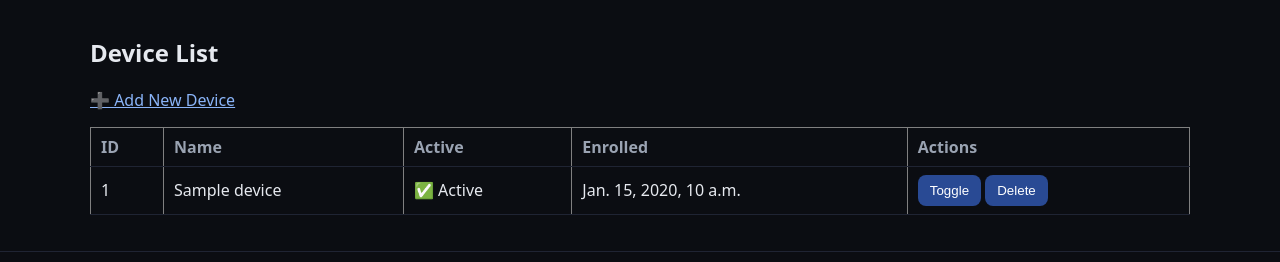
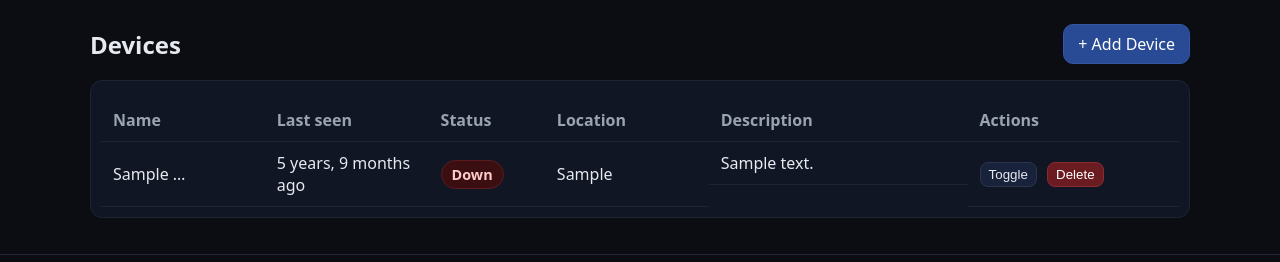
Before and after one commit to ErinFlyingSkyRocket/APSentinel, a Django app: page /ui/devices in a window 1280 px wide. Shown: the part 47-309 px from the top of the page. Run offline with Django 5.2, Linux system fonts and the light colour scheme; a user stored in the database is signed in; tables that the repository leaves empty hold one stand-in row (values such as "Sample post").

Commit message:
working on device list page

```diff
--- a/Django/apsentinel/settings.py
+++ b/Django/apsentinel/settings.py
@@ -120,7 +120,8 @@ AUTH_PASSWORD_VALIDATORS = [
 
 LANGUAGE_CODE = 'en-us'
 
-TIME_ZONE = 'UTC'
+#TIME_ZONE = 'UTC'
+TIME_ZONE = "Asia/Singapore"
 
 USE_I18N = True
 
--- a/Django/apsentinel/urls.py
+++ b/Django/apsentinel/urls.py
@@ -1,28 +1,42 @@
+# apsentinel/urls.py
 from django.contrib import admin
 from django.urls import path
+
 from .views import health, ingest_observation
 
+# UI views
+from ui.views import dashboard, observations, observation_detail
+from devices.views import (
+    devices_view as device_list_view,
+    add_device_view,
+    delete_device_view,
+    toggle_active_view,
+)
+
 from django.contrib.auth import views as auth_views
-from ui.views import dashboard, observations, observation_detail, devices_view
-from devices.views import devices_view, add_device_view, delete_device_view, toggle_active_view
-
 
 urlpatterns = [
+    # Home / Dashboard
     path("", dashboard, name="dashboard"),
+
+    # Admin
     path("admin/", admin.site.urls),
 
     # API
-    path("api/health/", health),
-    path("api/ingest/observation", ingest_observation),
+    path("api/health/", health, name="api_health"),
+    path("api/ingest/observation", ingest_observation, name="api_ingest_observation"),
 
-    # UI
-    path("ui/observations", observations),
-    path("ui/observations/<int:pk>", observation_detail),
-    path("ui/devices", devices_view),
-    path("ui/devices/add", add_device_view, name="add_device"),
-    path("ui/devices/<int:pk>/delete", delete_device_view, name="delete_device"),
-    path("ui/devices/<int:pk>/toggle", toggle_active_view, name="toggle_device"),
+    # UI - Observations
+    path("ui/observations", observations, name="observations"),
+    path("ui/observations/<int:pk>", observation_detail, name="observation_detail"),
 
+    # UI - Devices
+    path("ui/devices", device_list_view, name="devices"),
+    path("ui/devices/add", add_device_view, name="device_add"),
+    path("ui/devices/<int:pk>/delete", delete_device_view, name="device_delete"),
+    path("ui/devices/<int:pk>/toggle", toggle_active_view, name="device_toggle"),
+
+    # Auth
     path("accounts/login/",  auth_views.LoginView.as_view(template_name="registration/login.html"), name="login"),
     path("accounts/logout/", auth_views.LogoutView.as_view(), name="logout"),
 ]
--- a/Django/devices/views.py
+++ b/Django/devices/views.py
@@ -1,9 +1,12 @@
+# devices/views.py
+from django.contrib.auth.decorators import login_required
+from django.contrib import messages
+from django.db import IntegrityError
+from django.db.models import ProtectedError
 from django.shortcuts import render, redirect, get_object_or_404
 from django.views.decorators.http import require_http_methods
-from django.contrib import messages
-from django.db import IntegrityError
+
 from evidence.models import Observation
-
 from .models import Device
 
 # Crypto for key generation (ECDSA P-256)
@@ -11,6 +14,7 @@
 from cryptography.hazmat.primitives import serialization
 
 
+@login_required
 def devices_view(request):
     """
     Simple read-only list of devices.
@@ -20,12 +24,14 @@
     return render(request, "devices/list.html", {"devices": devices})
 
 
+@login_required
 @require_http_methods(["GET", "POST"])
 def add_device_view(request):
     """
     Single page that supports:
       - Generate Keypair (action=gen) -> shows keys on same page and pre-fills public key field
-      - Add Device      (action=add) -> creates device with provided name/public key/active flag
+      - Add Device      (action=add) -> creates device with provided name/public key
+        NOTE: We do NOT read 'is_active' from POST; new devices default to True.
     Template: templates/devices/add_device.html
     """
     ctx = {
@@ -33,6 +39,9 @@
         "private_pem": "",
         "generated": False,
     }
+
+    # Determine available fields on Device to avoid passing unknown kwargs
+    device_field_names = {f.name for f in Device._meta.get_fields()}
 
     if request.method == "POST":
         action = (request.POST.get("action") or "").strip()
@@ -62,9 +71,8 @@
         elif action == "add":
             name = (request.POST.get("name") or "").strip()
             pubkey_pem = (request.POST.get("pubkey_pem") or "").strip()
-            is_active = bool(request.POST.get("is_active"))
 
-            # Optional fields—only used if your Device model has them
+            # Optional fields—only used if your Device model defines them
             location = (request.POST.get("location") or "").strip()
             description = (request.POST.get("description") or "").strip()
 
@@ -73,14 +81,18 @@
                 return redirect("/ui/devices/add")
 
             try:
-                Device.objects.create(
-                    name=name,
-                    pubkey_pem=pubkey_pem,
-                    is_active=is_active,
-                    # keep these only if your model has them (null=True recommended):
-                    location=location if hasattr(Device, "location") else None,
-                    description=description if hasattr(Device, "description") else None,
-                )
+                create_kwargs = {
+                    "name": name,
+                    "pubkey_pem": pubkey_pem,
+                    # Do NOT read is_active from POST; rely on model default=True
+                    "is_active": True,
+                }
+                if "location" in device_field_names:
+                    create_kwargs["location"] = location or None
+                if "description" in device_field_names:
+                    create_kwargs["description"] = description or None
+
+                Device.objects.create(**create_kwargs)
                 messages.success(request, f"Device '{name}' added.")
             except IntegrityError:
                 messages.error(request, f"Device name '{name}' already exists.")
@@ -96,6 +108,7 @@
     return render(request, "devices/add_device.html", ctx)
 
 
+@login_required
 @require_http_methods(["POST"])
 def delete_device_view(request, pk: int):
     """
@@ -115,6 +128,7 @@
     return redirect("/ui/devices")
 
 
+@login_required
 @require_http_methods(["POST"])
 def toggle_active_view(request, pk: int):
     """
--- a/Django/templates/css/style.css
+++ b/Django/templates/css/style.css
@@ -113,3 +113,133 @@ table.fixed th:nth-child(6) { width: 90px; }
 .empty { color: var(--muted); padding: 16px 0; }
 .pager { display: flex; gap: 12px; align-items: center; margin-top: 10px; }
 .pager a { padding: 4px 8px; border: 1px solid var(--border); border-radius: 8px; }
+
+/* ---- Devices Page Polish ---- */
+
+.device-header {
+  display: flex;
+  align-items: center;
+  justify-content: space-between;
+  margin: 8px 0 16px;
+}
+
+.device-header h2 {
+  margin: 0;
+  font-size: 24px;
+}
+
+.device-header a.btn {
+  background: #294a94;
+  border: 1px solid #3357a6;
+  color: #fff;
+  padding: 8px 14px;
+  border-radius: 10px;
+  text-decoration: none;
+  font-weight: 500;
+}
+.device-header a.btn:hover {
+  background: #3158b1;
+}
+
+/* Card container for table */
+.device-card {
+  background: #111624;
+  border: 1px solid #1f2433;
+  border-radius: 12px;
+  padding: 10px;
+  overflow-x: auto;
+}
+
+/* Devices table */
+table.devices {
+  width: 100%;
+  border-collapse: collapse;
+  table-layout: fixed;
+  margin-top: 8px;
+}
+
+table.devices th,
+table.devices td {
+  padding: 10px 12px;
+  border-bottom: 1px solid #1f2433;
+  text-align: left;
+  vertical-align: middle;
+}
+
+table.devices thead th {
+  color: #9aa3b2;
+  font-weight: 600;
+}
+
+table.devices tbody tr:hover {
+  background: #0e1422;
+}
+
+/* Handle long text gracefully */
+table.devices .ellipsis {
+  overflow: hidden;
+  white-space: nowrap;
+  text-overflow: ellipsis;
+}
+table.devices td {
+  word-wrap: break-word;
+}
+
+/* Status badges */
+.badge {
+  display: inline-block;
+  padding: 4px 10px;
+  border-radius: 999px;
+  font-weight: 600;
+  font-size: 0.9rem;
+}
+.badge-up {
+  background: #113d2a;
+  color: #a7f3d0;
+  border: 1px solid #1e5b3e;
+}
+.badge-down {
+  background: #3b0f12;
+  color: #fecaca;
+  border: 1px solid #5c1b1f;
+}
+
+/* Optional description cell wrapping */
+table.devices td.description {
+  max-width: 260px;
+  white-space: pre-line;
+  word-wrap: break-word;
+}
+
+/* Responsive improvement */
+@media (max-width: 800px) {
+  table.devices th:nth-child(3),
+  table.devices td:nth-child(3),
+  table.devices th:nth-child(4),
+  table.devices td:nth-child(4) {
+    display: none; /* hide Last Seen and Location for smaller screens */
+  }
+}
+
+/* --- Compact truncation for name/location --- */
+.ellipsis {
+  overflow: hidden;
+  white-space: nowrap;
+  text-overflow: ellipsis;
+  cursor: help;
+}
+.ch-8 { max-width: 8ch; }
+.ch-16 { max-width: 16ch; }
+
+/* --- Description cell (multi-line but capped) --- */
+.description-box {
+  max-width: 64ch;              /* limit container width */
+  overflow: hidden;
+  display: -webkit-box;
+  -webkit-line-clamp: 3;        /* show up to 3 lines */
+  -webkit-box-orient: vertical;
+  white-space: normal;          /* allow wrapping */
+  word-wrap: break-word;
+  line-height: 1.4;
+  cursor: help;                 /* show tooltip */
+}
--- a/Django/templates/devices/add_device.html
+++ b/Django/templates/devices/add_device.html
@@ -32,12 +32,6 @@
 {{ public_pem }}
   </textarea><br><br>
 
-  <!-- fixed checkbox alignment -->
-  <div style="display:flex;align-items:center;gap:8px;margin:8px 0;">
-    <input type="checkbox" id="is_active" name="is_active" checked>
-    <label for="is_active" style="margin:0;">Active</label>
-  </div>
-
   <label for="location">Location</label><br>
   <input id="location" name="location" style="width:420px;"><br><br>
 
--- a/Django/templates/devices/list.html
+++ b/Django/templates/devices/list.html
@@ -1,38 +1,69 @@
 {% extends "base.html" %}
 {% block content %}
-<h2>Device List</h2>
 
-<p><a href="{% url 'add_device' %}">➕ Add New Device</a></p>
+<meta http-equiv="refresh" content="60">
 
-<table border="1" cellspacing="0" cellpadding="6">
+<div class="device-header">
+  <h2>Devices</h2>
+  <a href="{% url 'device_add' %}" class="btn">+ Add Device</a>
+</div>
+
+<div class="device-card">
+  <table class="devices">
     <thead>
       <tr>
-      <th>ID</th>
-      <th>Name</th>
-      <th>Active</th>
-      <th>Enrolled</th>
-      <th>Actions</th>
+        <th style="width:15%">Name</th>
+        <th style="width:15%">Last seen</th>
+        <th style="width:10%">Status</th>
+        <th style="width:15%">Location</th>
+        <th style="width:25%">Description</th>
+        <th style="width:20%">Actions</th>
       </tr>
     </thead>
     <tbody>
       {% for d in devices %}
         <tr>
-      <td>{{ d.id }}</td>
-      <td>{{ d.name }}</td>
-      <td>{% if d.is_active %}✅ Active{% else %}❌ Inactive{% endif %}</td>
-      <td>{{ d.enrolled_at }}</td>
+          <td class="ellipsis ch-8" title="{{ d.name }}">
+            {{ d.name|truncatechars:8 }}
+          </td>
           <td>
-        <form method="post" action="/ui/devices/{{ d.id }}/toggle" style="display:inline;">{% csrf_token %}
-          <button type="submit">Toggle</button>
+            {% if d.last_seen %}
+              {{ d.last_seen|timesince }} ago
+            {% else %}—{% endif %}
+          </td>
+          <td>
+            {% if d.is_online %}
+              <span class="badge badge-up">Up</span>
+            {% else %}
+              <span class="badge badge-down">Down</span>
+            {% endif %}
+          </td>
+          <td class="ellipsis ch-8" title="{{ d.location }}">
+            {{ d.location|truncatechars:8|default:"—" }}
+          </td>
+          <td class="description-box" title="{{ d.description }}">
+            {{ d.description|default:"—" }}
+          </td>
+          <td>
+            <form method="post" action="{% url 'device_toggle' d.id %}" style="display:inline;margin-right:6px;">
+              {% csrf_token %}
+              <button type="submit" style="padding:4px 8px;border-radius:8px;border:1px solid #2a3550;background:#18223a;color:#e6e9ef;cursor:pointer;">
+                Toggle
+              </button>
             </form>
-        <form method="post" action="/ui/devices/{{ d.id }}/delete" style="display:inline;" onsubmit="return confirm('Delete this device?');">{% csrf_token %}
-          <button type="submit">Delete</button>
+            <form method="post" action="{% url 'device_delete' d.id %}" style="display:inline;" onsubmit="return confirm('Delete {{ d.name }}?');">
+              {% csrf_token %}
+              <button type="submit" style="padding:4px 8px;border-radius:8px;border:1px solid #8a2b30;background:#6b1c20;color:#fff;cursor:pointer;">
+                Delete
+              </button>
             </form>
           </td>
         </tr>
       {% empty %}
-    <tr><td colspan="5" align="center">No devices yet.</td></tr>
+        <tr><td colspan="6" style="text-align:center;opacity:.7;">No devices yet.</td></tr>
       {% endfor %}
     </tbody>
   </table>
+</div>
+
 {% endblock %}
```
Also changed, not shown: Django/apsentinel/views.py (+21 -17 lines), Django/devices/models.py (+15 -2 lines), Django/devices/templatetags/time_extras.py (added, +19 -0 lines). Lines whose indentation alone changed are shown as unchanged.
